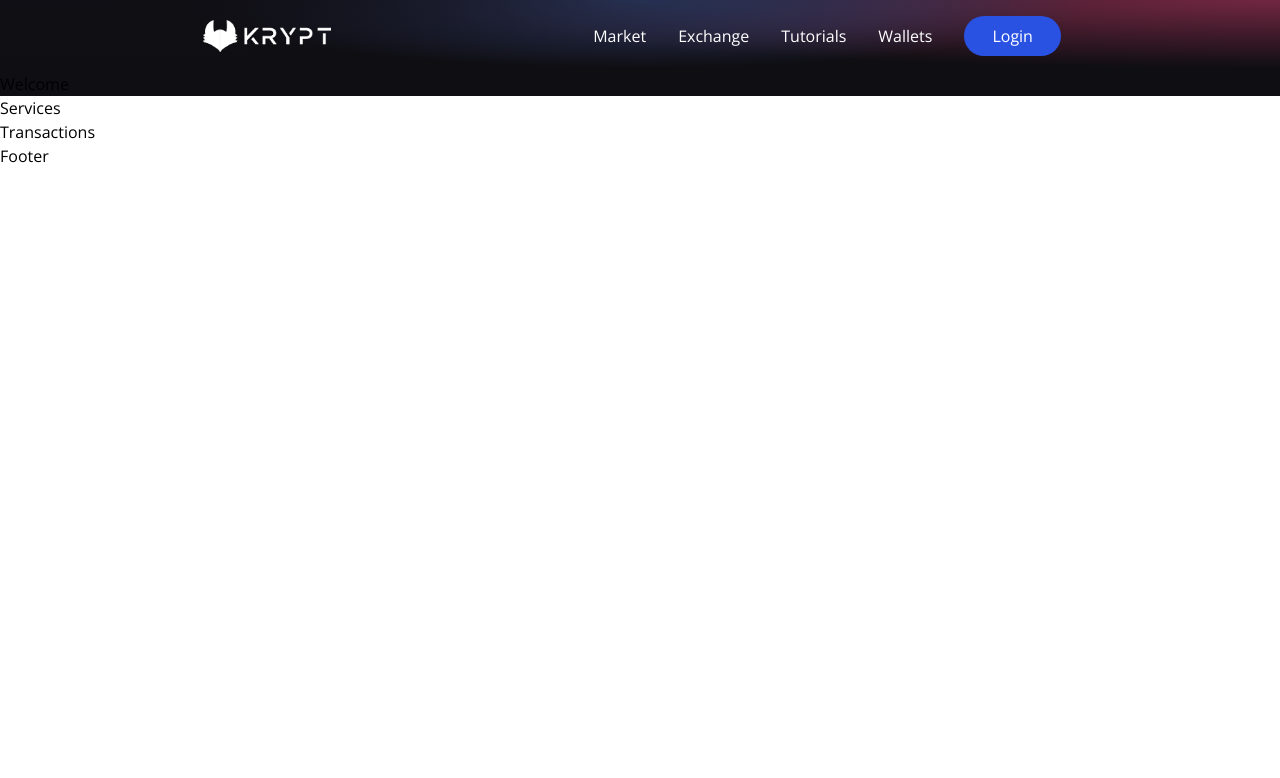
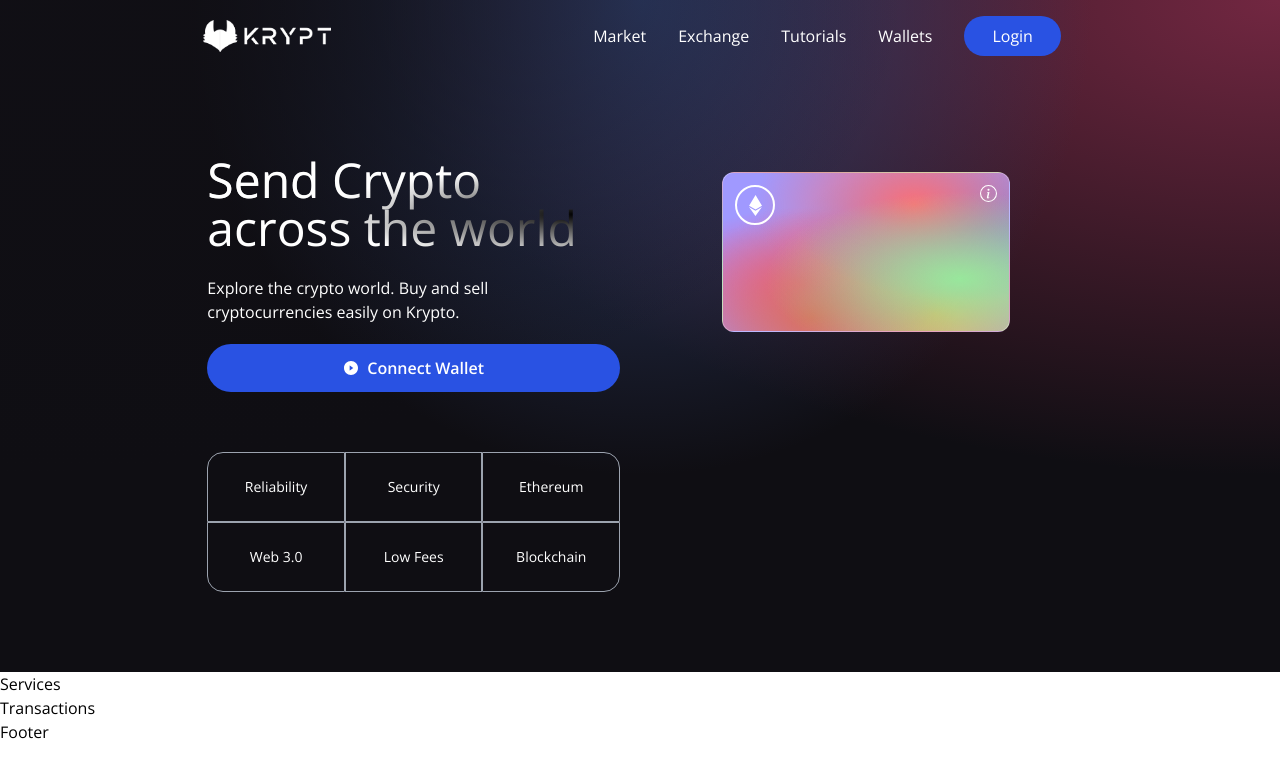
Before and after one commit to DevDuck-JS/bluefinex, a React (Vite) app in the folder client/: page / in a window 1280 px wide. Shown: the top 778 px of the page. Built offline with nearby package versions, Linux system fonts and the light colour scheme.

Commit message:
feat: welcome hero * Added header, sub-header, CTA button, grid, and card frame

```diff
--- a/client/src/components/Welcome.jsx
+++ b/client/src/components/Welcome.jsx
@@ -1,5 +1,67 @@
+import React, { useContext } from "react";
+
+import { AiFillPlayCircle } from "react-icons/ai";
+import { SiEthereum } from "react-icons/si";
+import { BsInfoCircle } from "react-icons/bs";
+
+import { Loader } from "./";
+
+const commonStyles =
+  "min-h-[70px] sm:px-0 px-2 sm:min-w-[120px] flex justify-center items-center border-[0.5px] border-gray-400 text-sm font-light text-white";
+
 const Welcome = () => {
-  return <h1>Welcome</h1>;
+  const connectWallet = () => {
+    // Declare logic here
+  };
+
+  return (
+    <div className="flex w-full justify-center items-center">
+      <div className="flex md:flex-row flex-col items-start justify-between md:p-20 py-12 px-4">
+        <div className="flex flex-1 justify-start items-start flex-col md:mr-10">
+          <h1 className="text-3xl sm:text-5xl text-white text-gradient py-1">
+            Send Crypto <br /> across the world
+          </h1>
+          <p className="text-left mt-5 text-white font-light md:w-9/12 w-11/12 text-base">
+            Explore the crypto world. Buy and sell cryptocurrencies easily on
+            Krypto.
+          </p>
+          <button
+            type="button"
+            onClick={connectWallet}
+            className="flex flex-row justify-center items-center my-5 bg-[#2952E3] p-3 rounded-full cursor-pointer hover:bg-[#2546BD] w-full"
+          >
+            <AiFillPlayCircle className="text-white mr-2" />
+            <p className="text-white text-base font-semibold">Connect Wallet</p>
+          </button>
+          <div className="grid sm:grid-cols-3 grids-col-2 w-full mt-10">
+            <div className={`rounded-tl-2xl ${commonStyles}`}>Reliability</div>
+
+            <div className={commonStyles}>Security</div>
+            <div className={`sm:rounded-tr-2xl ${commonStyles}`}>Ethereum</div>
+            <div className={`sm:rounded-bl-2xl ${commonStyles}`}>Web 3.0</div>
+            <div className={commonStyles}>Low Fees</div>
+            <div className={`rounded-br-2xl ${commonStyles}`}>Blockchain</div>
+          </div>
+        </div>
+        <div className="flex flex-col flex-1 items-center justify-start w-full md:mt-0 mt-10">
+          <div className="p-3 flex justify-end items-start flex-col rounded-xl h-40 sm:w-72 w-full my-5 eth-card white-glassmorphism">
+            {/* Card content */}
+            <div className="flex justify-between flex-col w-full h-full">
+              <div className="flex justify-between items-start">
+                <div className="w-10 h-10 rounded-full border-2 border-white flex justify-center items-center">
+                  <SiEthereum fontSize={21} color="#FFF" />
+                </div>
+                <BsInfoCircle fontSize={17} color="#FFF" />
+              </div>
+              <div className="text-white font-light text-sm">
+                {/* continute here */}
+              </div>
+            </div>
+          </div>
+        </div>
+      </div>
+    </div>
+  );
 };
 
 export default Welcome;
```
